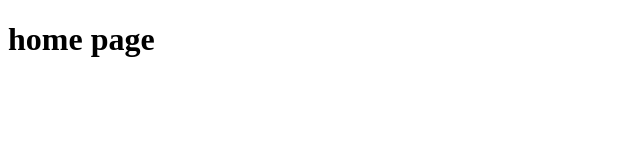
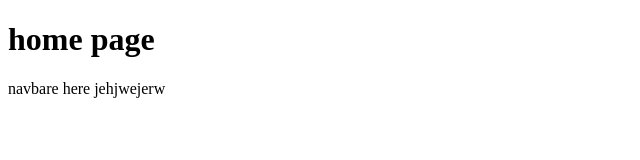
Before and after one commit to blezour/gittuto, a plain HTML site: page index.html in a window 1280 px wide. Shown: the whole page, without its empty margins (0-640 px from the left). Drawn offline with Linux system fonts and the light colour scheme.

Commit message:
added navbar

```diff
--- a/index.html
+++ b/index.html
@@ -8,5 +8,6 @@
 </head>
 <body>
     <h1>   home page </h1>
+    <div>  navbare here jehjwejerw </div>
 </body>
 </html>
```
